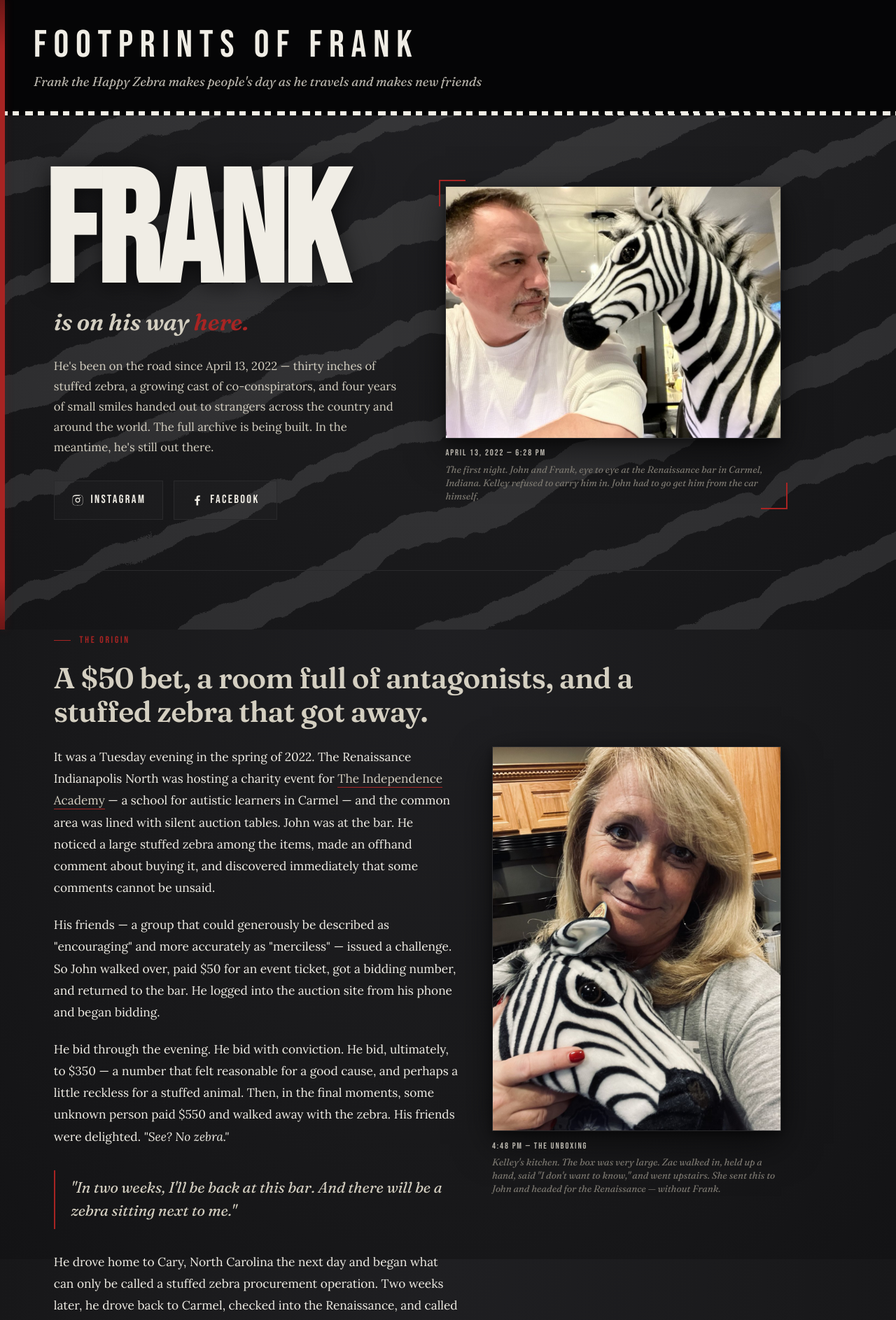
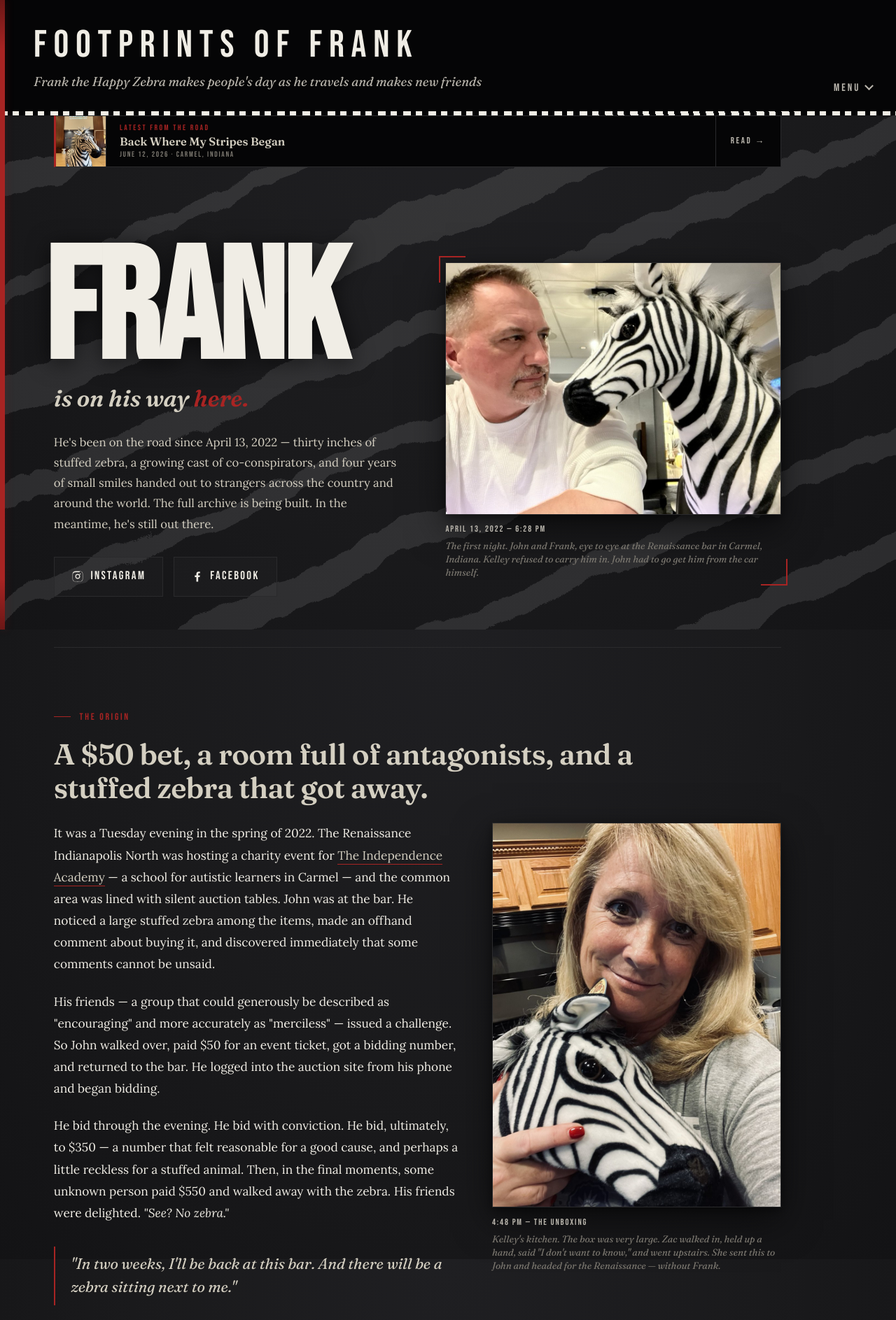
Before and after one commit to iMacDude/footprintsoffrank.com, a Jekyll site: the page built from index.html, in a window 1280 px wide. Shown: the top 1887 px of the page at 70% size. Built offline with Jekyll 4.4.1, drawn with Linux system fonts in a browser that asks for light colours; some of the changed text lies outside the part shown.

Commit message:
Add header menu, latest-post banner, and a contact page
Navigation
- Shared _includes/site-nav.html replaces the flat "Blog" link, used by
  both _layouts/default.html and index.html so there is one file to edit.
- Built on <details>/<summary>: no JavaScript, works on touch and
  keyboard, and the expanded state is announced to screen readers.
  Styles live in the include alongside the markup rather than being
  duplicated into two <style> blocks that would drift apart.
- About points at the origin story already on the homepage (#origin
  anchor added), Contact and Blog at their pages.

Latest-post banner
- Thin strip above the hero on the homepage: thumbnail, title, date and
  location, fed by site.posts.first so it never needs hand-editing.

index.html is now Jekyll-processed
- Added empty front matter. No layout: key, so the page keeps its own
  document shell exactly as it was. It had zero Liquid collisions.
- This also fixes a live bug: the "From the road" section was hardcoded
  to the July 2022 post and had been advertising the oldest entry as the
  newest since. It now lists the three most recent.

Contact page
- /contact/ with a Formspree form, the email address and both socials.
- The form ID comes from site.formspree_id in _config.yml, currently
  empty. While it is empty the page renders the email and socials with
  no form at all rather than shipping a dead one. Both branches were
  built and checked.

Post date corrected
- "Back Where My Stripes Began" moves 2026-06-04 -> 2026-06-12 to match
  when the photo was actually taken. Permalink is /:year/:month/:slug/
  so the URL is unchanged; the image directory was renamed to match.

Verified with a local Jekyll build and headless Chrome at 1280px and
390px: menu, banner, contact page and post all render, no Liquid leaks
into the output, and the homepage measures scrollWidth == clientWidth
== 390 at phone width.

Co-Authored-By: Claude Opus 5 <noreply@anthropic.com>

```diff
--- a/_config.yml
+++ b/_config.yml
@@ -19,6 +19,12 @@ social:
   links:
     - https://www.instagram.com/footprintsoffrank/
     - https://www.facebook.com/footprintsoffrank/
+
+# Formspree form ID for /contact/ (the bit after formspree.io/f/).
+# Create the form at formspree.io against frank@footprintsoffrank.com and
+# paste the ID here. Left empty, the contact page hides the form and shows
+# the email address on its own — it never renders a dead form.
+formspree_id: ""
 
 # Build
 markdown: kramdown
--- /dev/null
+++ b/_includes/site-nav.html
@@ -0,0 +1,57 @@
+{%- comment -%}
+  Shared header menu. Used by _layouts/default.html and by index.html
+  (which is Jekyll-processed but keeps its own document shell).
+
+  Built on <details>/<summary>: native disclosure, no JavaScript, works on
+  touch and keyboard, and screen readers announce the expanded state for
+  free. Keeping the styles in here means there is one file to change, not
+  two — <style> in the body is honoured by every browser.
+{%- endcomment -%}
+<style>
+.site-nav{position:absolute;right:2rem;bottom:1.3rem}
+.nav-menu{position:relative}
+.nav-menu>summary{
+  list-style:none;cursor:pointer;user-select:none;
+  font-family:'Bebas Neue',sans-serif;letter-spacing:.2em;font-size:.95rem;
+  color:var(--fg2);padding:.35rem .1rem;display:flex;align-items:center;gap:.5rem;
+  transition:color .2s}
+.nav-menu>summary::-webkit-details-marker{display:none}
+.nav-menu>summary::marker{content:''}
+.nav-menu>summary:hover,.nav-menu[open]>summary{color:var(--red)}
+.nav-menu>summary:focus-visible{outline:2px solid var(--red);outline-offset:3px}
+.nav-caret{width:9px;height:9px;border-right:2px solid currentColor;border-bottom:2px solid currentColor;
+  transform:rotate(45deg) translate(-2px,-2px);transition:transform .25s ease}
+.nav-menu[open] .nav-caret{transform:rotate(-135deg) translate(-3px,-3px)}
+.nav-panel{
+  position:absolute;right:0;top:calc(100% + .6rem);z-index:60;min-width:11rem;
+  background:var(--bg-hdr);border:1px solid var(--edge);border-top:2px solid var(--red);
+  box-shadow:0 18px 44px rgba(0,0,0,.6);
+  list-style:none;margin:0;padding:.4rem 0;
+  animation:nav-drop .18s ease}
+@keyframes nav-drop{from{opacity:0;transform:translateY(-6px)}to{opacity:1;transform:none}}
+.nav-panel li{margin:0}
+.nav-panel a{
+  display:block;padding:.62rem 1.4rem;text-decoration:none;
+  font-family:'Bebas Neue',sans-serif;letter-spacing:.2em;font-size:.92rem;
+  color:var(--fg2);border-left:2px solid transparent;transition:color .2s,border-color .2s,background .2s}
+.nav-panel a:hover,.nav-panel a:focus-visible{color:var(--fg);border-left-color:var(--red);background:rgba(168,36,35,.09);outline:none}
+@media(max-width:640px){
+  .site-nav{position:static;margin-top:.8rem}
+  .nav-menu>summary{justify-content:flex-start}
+  .nav-panel{position:static;min-width:0;margin-top:.5rem;box-shadow:none;animation:none}
+}
+@media(prefers-reduced-motion:reduce){
+  .nav-panel{animation:none}
+  .nav-caret{transition:none}
+}
+</style>
+<nav class="site-nav">
+  <details class="nav-menu">
+    <summary>Menu<span class="nav-caret" aria-hidden="true"></span></summary>
+    <ul class="nav-panel">
+      <li><a href="{{ '/#origin' | relative_url }}">About</a></li>
+      <li><a href="{{ '/contact/' | relative_url }}">Contact</a></li>
+      <li><a href="{{ '/blog/' | relative_url }}">Blog</a></li>
+    </ul>
+  </details>
+</nav>
--- a/_posts/2026-06-04-frank-goes-home.md
+++ b/_posts/2026-06-12-frank-goes-home.md
@@ -1,8 +1,8 @@
 ---
 title: "Back Where My Stripes Began"
-date: 2026-06-04
+date: 2026-06-12
 location: "Carmel, Indiana"
-image: /assets/images/posts/2026-06-04-frank-goes-home/frank-renaissance-homecoming.jpg
+image: /assets/images/posts/2026-06-12-frank-goes-home/frank-renaissance-homecoming.jpg
 image_alt: Frank the zebra standing in the Renaissance Indianapolis North lobby beneath the hotel's glowing R sign
 image_caption: "The Renaissance Indianapolis North, Carmel, Indiana — June 2026. Frank, home at the bar where it all began four years earlier."
 ---
--- a/index.html
+++ b/index.html
@@ -1,3 +1,8 @@
+---
+# Front matter only so Jekyll renders the Liquid below (latest-post
+# banner and the From the road list). No layout: this page keeps its own
+# document shell.
+---
 <!DOCTYPE html>
 <html lang="en">
 <head>
@@ -172,6 +177,39 @@ footer::before{content:'';position:absolute;top:0;left:0;right:0;height:4px;back
   .footer-meta{flex-direction:column}
 }
 @media(prefers-reduced-motion:reduce){*,*::before,*::after{animation-duration:.01ms !important;animation-delay:0 !important}}
+
+/* Latest-post banner — thin strip above the hero, fed by site.posts.first */
+.latest-banner{
+  display:flex;align-items:stretch;gap:0;text-decoration:none;
+  background:var(--bg-hdr);border:1px solid var(--edge);border-left:3px solid var(--red);
+  margin:0 0 2.2rem;overflow:hidden;
+  transition:border-color .25s ease,transform .25s ease;
+  opacity:0;animation:fade-down .7s ease-out .85s forwards}
+.latest-banner:hover{border-color:var(--red)}
+.latest-banner:focus-visible{outline:2px solid var(--red);outline-offset:3px}
+.latest-banner-thumb{
+  width:72px;min-width:72px;height:72px;object-fit:cover;display:block;
+  border-right:1px solid var(--edge);filter:saturate(.92)}
+.latest-banner:hover .latest-banner-thumb{filter:none}
+.latest-banner-text{display:flex;flex-direction:column;justify-content:center;gap:.22rem;padding:.7rem 1.2rem;min-width:0;flex:1}
+.latest-banner-label{
+  font-family:'Bebas Neue',sans-serif;letter-spacing:.22em;font-size:.7rem;color:var(--red);line-height:1}
+.latest-banner-title{
+  font-family:'Fraunces',serif;font-weight:600;font-size:1.02rem;color:var(--paper);line-height:1.25;
+  overflow:hidden;text-overflow:ellipsis;white-space:nowrap}
+.latest-banner:hover .latest-banner-title{color:var(--fg)}
+.latest-banner-meta{font-family:'Bebas Neue',sans-serif;letter-spacing:.16em;font-size:.68rem;color:var(--fg3);line-height:1}
+.latest-banner-cta{
+  display:flex;align-items:center;padding:0 1.3rem;flex-shrink:0;
+  font-family:'Bebas Neue',sans-serif;letter-spacing:.2em;font-size:.8rem;color:var(--fg2);
+  border-left:1px solid var(--edge);transition:color .25s}
+.latest-banner:hover .latest-banner-cta{color:var(--red)}
+@media(max-width:640px){
+  .latest-banner-cta{display:none}
+  .latest-banner-title{white-space:normal;font-size:.95rem}
+  .latest-banner-thumb{width:60px;min-width:60px;height:60px}
+}
+@media(prefers-reduced-motion:reduce){.latest-banner{animation:none;opacity:1}}
 </style>
 </head>
 <body>
@@ -207,10 +245,26 @@ footer::before{content:'';position:absolute;top:0;left:0;right:0;height:4px;back
 <header>
   <div class="brand">Footprints of Frank</div>
   <div class="tagline">Frank the Happy Zebra makes people's day as he travels and makes new friends</div>
+  {% include site-nav.html %}
   <div class="zebra-border"></div>
 </header>
 
 <main>
+
+  {%- assign latest = site.posts.first -%}
+  {%- if latest -%}
+  <a class="latest-banner" href="{{ latest.url | relative_url }}">
+    {%- if latest.image %}
+    <img class="latest-banner-thumb" src="{{ latest.image | relative_url }}" alt="" loading="lazy" width="72" height="72">
+    {%- endif %}
+    <span class="latest-banner-text">
+      <span class="latest-banner-label">Latest from the road</span>
+      <span class="latest-banner-title">{{ latest.title }}</span>
+      <span class="latest-banner-meta">{{ latest.date | date: "%B %-d, %Y" }}{% if latest.location %} &middot; {{ latest.location }}{% endif %}</span>
+    </span>
+    <span class="latest-banner-cta">Read &rarr;</span>
+  </a>
+  {%- endif %}
 
   <section class="hero">
     <div class="hero-text">
@@ -243,7 +297,7 @@ footer::before{content:'';position:absolute;top:0;left:0;right:0;height:4px;back
     </div>
   </section>
 
-  <section class="origin">
+  <section class="origin" id="origin">
     <div class="section-label">The origin</div>
     <h2 class="section-title">A $50 bet, a room full of antagonists, and a stuffed zebra that got away.</h2>
     <div class="origin-grid">
@@ -373,17 +427,17 @@ footer::before{content:'';position:absolute;top:0;left:0;right:0;height:4px;back
     <div class="section-label">From the road</div>
     <h2 class="section-title">The blog is open. <em>Frank is writing.</em></h2>
     <div class="post-list">
+      {%- for post in site.posts limit: 3 %}
       <article class="post-card">
         <div class="post-card-meta">
-          <time datetime="2022-07-09">July 9, 2022</time>
-          <span class="post-card-loc">Somewhere Between Here and There</span>
+          <time datetime="{{ post.date | date_to_xmlschema }}">{{ post.date | date: "%B %-d, %Y" }}</time>
+          {%- if post.location %}<span class="post-card-loc">{{ post.location }}</span>{% endif %}
         </div>
-        <h3 class="post-card-title"><a href="/2022/07/frank-hits-the-road/">Frank Hits the Road</a></h3>
-        <p class="post-card-excerpt">
-          Dad and I have been putting some miles down this summer &mdash; real miles, the kind where the cooler is in the back seat, the cup holder is mine, and the road keeps unrolling like a long gray ribbon out ahead of us&hellip;
-        </p>
-        <a class="post-card-cta" href="/2022/07/frank-hits-the-road/">Read the full post &rarr;</a>
+        <h3 class="post-card-title"><a href="{{ post.url | relative_url }}">{{ post.title }}</a></h3>
+        <p class="post-card-excerpt">{{ post.excerpt | strip_html | normalize_whitespace | truncate: 220 }}</p>
+        <a class="post-card-cta" href="{{ post.url | relative_url }}">Read the full post &rarr;</a>
       </article>
+      {%- endfor %}
     </div>
   </section>
 
```
Also changed, not shown: _layouts/default.html (+1 -7 lines), contact.md (added, +94 -0 lines), assets/images/posts/2026-06-12-frank-goes-home/frank-renaissance-homecoming.jpg (renamed from assets/images/posts/2026-06-04-frank-goes-home/frank-renaissance-homecoming.jpg).
